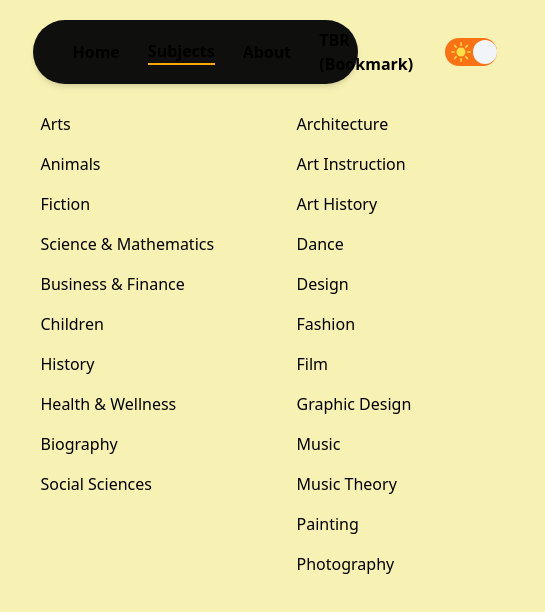
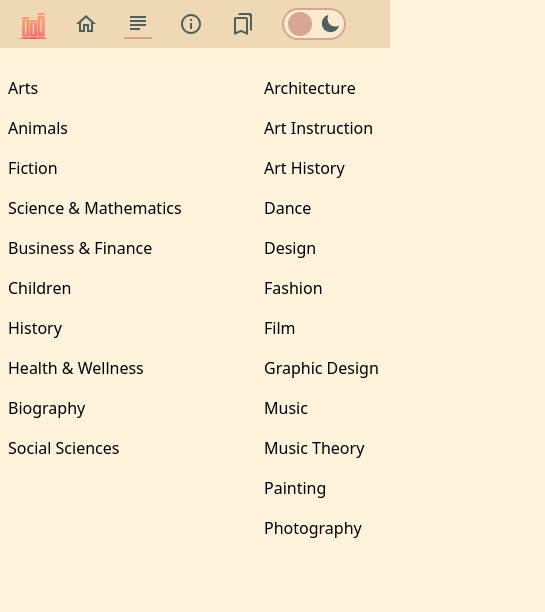
Before and after one commit to IsmayelAlam/Bookish, a React (Vite) app: page /subject in a window 390 px wide. Shown: the top 612 px of the page, 545 px wide, since content can reach past the window. Built offline with nearby package versions, Linux system fonts and the light colour scheme.

Commit message:
redesign header and make it responsive

```diff
--- a/src/components/Header.jsx
+++ b/src/components/Header.jsx
@@ -1,20 +1,41 @@
 import { Link, NavLink } from "react-router-dom";
+import {
+  MdInfoOutline,
+  MdOutlineBookmarks,
+  MdOutlineHome,
+  MdOutlineSubject,
+} from "react-icons/md";
+
 import Logo from "../ui/Logo";
 import ToggleMode from "../ui/ModeToggle";
 
 export default function Header() {
   return (
-    <div className="flex mx-auto w-10/12 my-5 px-10 py-2 rounded-full shadow-md justify-between items-center bg-bg02">
+    <div className="flex sm:mx-auto sm:mt-5 sm:w-10/12 sm:rounded-full w-full sm:px-10 text-sm sm:text-md sm:border-2 px-5 py-2 justify-between items-center bg-bg02 border-border01 ">
       <Link to="/">
         <Logo />
       </Link>
-      <div className="flex justify-between items-center font-semibold gap-7 text-black capitalize text-md">
-        <NavLink to="/">home</NavLink>
-        <NavLink to="/subject">subjects</NavLink>
-        <NavLink to="/about">about</NavLink>
-        <NavLink to="/bookmark">TBR (Bookmark)</NavLink>
+      <div className="flex justify-evenly items-center font-semibold text-color01 capitalize text-md sm:gap-7 sm:w-fit w-full">
+        <NavLink to="/">
+          <MdOutlineHome className="block sm:hidden h-7 w-7 px-0.5" />
+          <span className="hidden sm:block">home</span>
+        </NavLink>
+        <NavLink to="/subject">
+          <span className="hidden sm:block">subjects</span>
+          <MdOutlineSubject className="block sm:hidden h-7 w-7 px-0.5" />
+        </NavLink>
+        <NavLink to="/about">
+          <span className="hidden sm:block">about</span>
+          <MdInfoOutline className="block sm:hidden h-7 w-7 px-0.5" />
+        </NavLink>
+        <NavLink to="/bookmark">
+          <span className="hidden sm:block">TBR (Bookmark)</span>
+          <MdOutlineBookmarks className="block sm:hidden h-7 w-7 px-0.5" />
+        </NavLink>
         <ToggleMode />
       </div>
     </div>
   );
 }
+
+// absolute left-1/2 -translate-x-1/2 top-full -translate-y-full sm:-translate-y-0 sm:top-5
--- a/src/index.css
+++ b/src/index.css
@@ -4,29 +4,41 @@
 
 @layer base {
   :root.light-mode {
-    --bg01: 247 241 180;
-    --bg02: 15 15 13;
+    --bg01: 255 243 219; /* #fff3db*/
+    --bg02: 239 217 180; /*#efd9b4*/
+
+    --color01: 77 97 96; /*#4d6160*/
+    --color02: 214 166 146; /*#d6a692*/
+
+    --border01: 214 166 146; /*#d6a692*/
   }
   :root.dark-mode {
-    --bg01: 15 15 13;
-    --bg02: 245 240 182;
+    --bg01: 53 54 52;
+    --bg02: 41 37 34; /*#292522*/
+
+    --color01: 214 166 146; /*#d6a692*/
+    --color02: 77 97 96; /*#4d6160*/
+
+    --border01: 77 97 96; /*#4d6160*/
   }
 }
 
 body {
   background-color: rgb(var(--bg01));
-  height: 100vh;
+  min-width: 100vw;
+  min-height: 100vh;
 }
 body::-webkit-scrollbar {
   display: none;
 }
 
 a.active {
-  border-bottom: 2px solid orange;
-  transition: all 150ms linear;
-  /* background: #000; */
-  /* color: aliceblue; */
-  /* padding: 0.25rem 1rem; */
-  /* border-radius: 5rem; */
-  /* text-transform: uppercase; */
+  border-bottom: 2px solid rgb(var(--border01));
 }
+
+/* @media (max-width: 640px) {
+  a.active {
+    border-radius: 50%;
+    border: 2px solid rgb(var(--border01));
+  }
+} */
--- a/src/pages/Homepage.jsx
+++ b/src/pages/Homepage.jsx
@@ -6,7 +6,7 @@ export default function Homepage() {
   console.log(quote);
 
   return (
-    <div className="px-40 bg-yellow-100">
+    <div className="px-40 bg-bg01">
       <SearchBar />
       <p>{quote?.[0].quote}</p>
     </div>
--- a/src/pages/Subject.jsx
+++ b/src/pages/Subject.jsx
@@ -93,7 +93,7 @@ export default function Subject() {
   const [active, setActive] = useState("");
 
   return (
-    <div className="w-10/12 mx-auto mt-5 flex">
+    <div className=" mt-5 flex">
       <ul>
         {keys.map((key) => (
           <li key={key}>
--- a/src/ui/Logo.jsx
+++ b/src/ui/Logo.jsx
@@ -2,15 +2,18 @@ import { useDarkMode } from "../context/DarkModeContext";
 
 import logo_light from "../assets/logo_light.svg";
 import logo_dark from "../assets/logo_dark.svg";
-// import logo from "../assets/logo.svg";
+import logo from "../assets/logo.svg";
 
-export default function Logo() {
+console.log(window.innerWidth);
+
+export default function Logo({ ...rest }) {
   const { darkMode } = useDarkMode();
 
-  const modeLogo = darkMode ? logo_dark : logo_light;
+  let modeLogo =
+    window.innerWidth < 640 ? logo : darkMode ? logo_dark : logo_light;
 
   return (
-    <div>
+    <div {...rest}>
       <img src={modeLogo} alt="logo" className="h-7 mt-1 w-auto" />
     </div>
   );
--- a/src/ui/ModeToggle.jsx
+++ b/src/ui/ModeToggle.jsx
@@ -6,14 +6,14 @@ export default function ToggleMode() {
 
   return (
     <div
-      className=" h-7 w-14 bg-orange-500 rounded-full flex justify-between items-center p-1 relative"
+      className=" h-8 w-16 border-2 border-border01 bg-bg01/70 rounded-full text-color01 flex justify-between items-center p-1 relative"
       onClick={toggleDarkMode}
     >
-      <HiSun className="h-6 w-6 text-yellow-300" />
-      <HiMoon className="h-5 w-5 text-gray-300" />
+      <HiSun className="h-6 w-6" />
+      <HiMoon className="h-5 w-5" />
       <div
-        className={`h-6 w-6 absolute bg-slate-100 rounded-full top-1/2 -translate-y-1/2 transition-all duration-200 ${
-          darkMode ? "left-1" : "left-7"
+        className={`h-6 w-6 absolute bg-color02 rounded-full top-1/2 -translate-y-1/2 transition-all duration-200 ${
+          !darkMode ? "left-1" : "left-8"
         }`}
       />
     </div>
--- a/tailwind.config.js
+++ b/tailwind.config.js
@@ -6,6 +6,11 @@ export default {
       colors: {
         bg01: `rgb(var(--bg01) / <alpha-value>)`,
         bg02: `rgb(var(--bg02) / <alpha-value>)`,
+
+        color01: `rgb(var(--color01) / <alpha-value>)`,
+        color02: `rgb(var(--color02) / <alpha-value>)`,
+
+        border01: `rgb(var(--border01) / <alpha-value>)`,
       },
     },
   },
```
